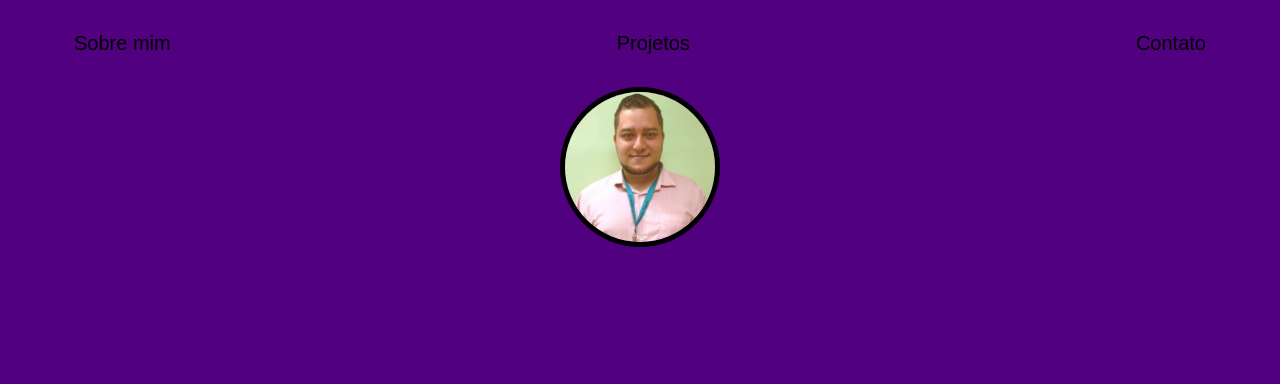
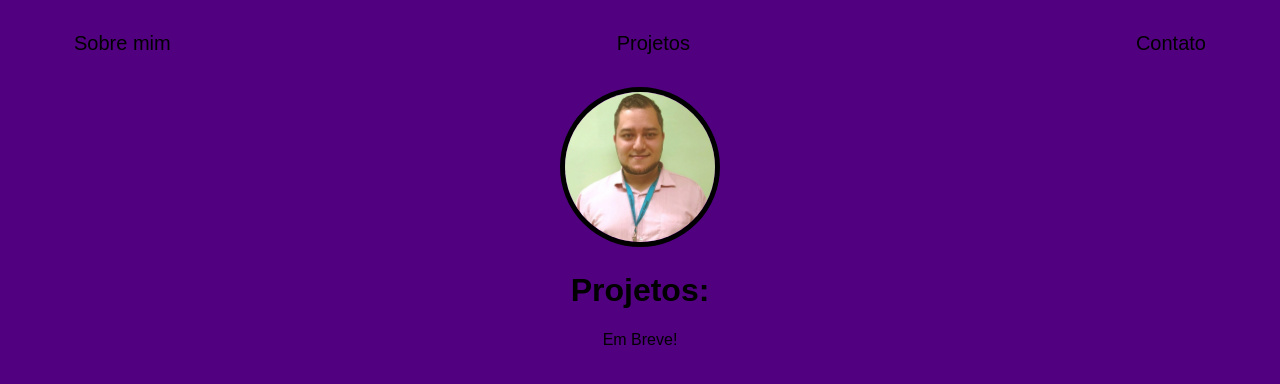
Before and after one commit to dgoldev13/PortfolioSimples, a plain HTML site: page projetos.html in a window 1280 px wide. Drawn offline with Linux system fonts and the light colour scheme.

Commit message:
Update projetos.html

```diff
--- a/projetos.html
+++ b/projetos.html
@@ -28,4 +28,8 @@
             <header class="center">
                 <div>
                     <img src="./img/diegosilva.png"></img>
+                    <h1>Projetos:</h1>
+                    <p>Em Breve!</p>
                 </div>
+            </header>
+    </body>
```
